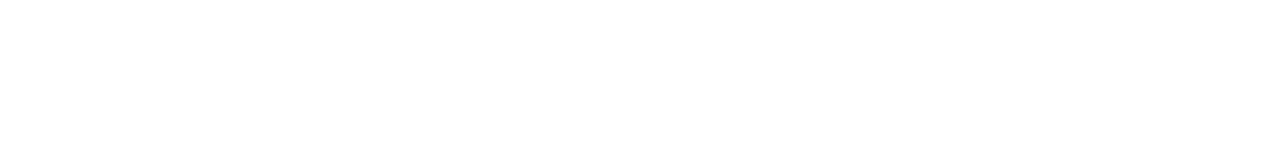
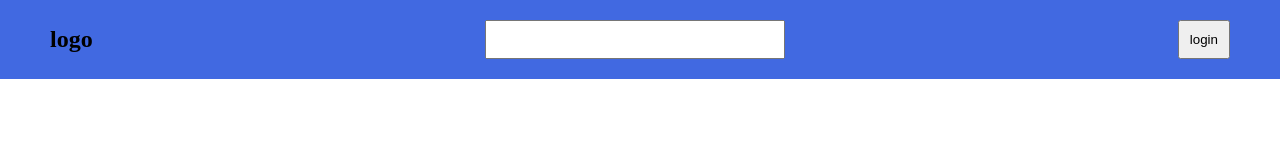
Before and after one commit to Otabek1990/git-lessons-demo, a plain HTML site: page index.html in a window 1280 px wide. Drawn offline with Linux system fonts and the light colour scheme.

Commit message:
conflicts resolved

```diff
--- a/index.css
+++ b/index.css
@@ -3,3 +3,19 @@
     padding: 0;
     box-sizing: border-box;
 }
+nav{
+    background-color: royalblue;
+    padding: 20px 50px;
+    display: flex;
+    align-items: center;
+    justify-content: space-between;
+
+}
+nav input{
+    padding: 10px;
+    width: 300px;
+}
+nav button{
+    padding: 10px;
+    cursor: pointer;
+}
--- a/index.html
+++ b/index.html
@@ -7,6 +7,10 @@
     <link rel="stylesheet" href="./index.css" />
   </head>
   <body>
-
+    <nav>
+      <h2>logo</h2>
+      <input type="text" />
+      <button>login</button>
+    </nav>
   </body>
 </html>
```
